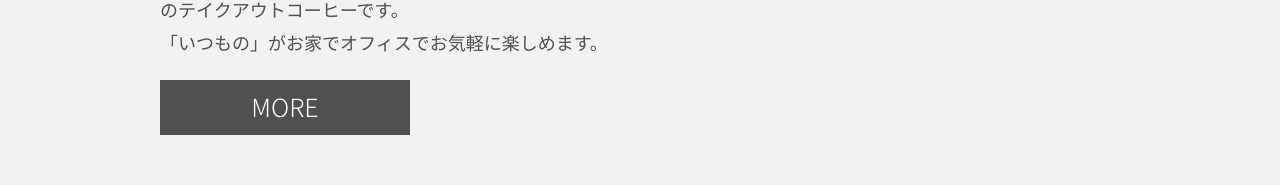
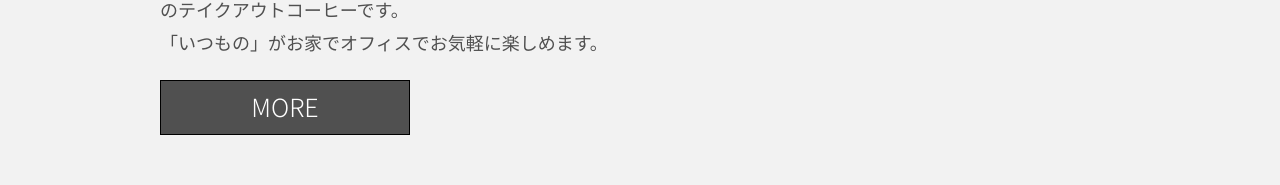
Before and after one commit to hosihana-111/coffeeshop, a plain HTML site: page index.html in a window 1280 px wide. Shown: the part 1234-1419 px from the top of the page. Drawn offline with Linux system fonts and the light colour scheme; a web font is replaced by a local one.

Commit message:
修正３

```diff
--- a/scss/style.scss
+++ b/scss/style.scss
@@ -362,7 +362,7 @@ display: none;
   font-weight: 300;
   color: #fff;
   background-color: #505050;
-  border: 1px solid #505050;
+  border: 1px solid #000;
   text-decoration: none;
   cursor: pointer;
   transition: all 0.3s ease-in-out;
```
Also changed, not shown: css/style.css, 1 other file.
